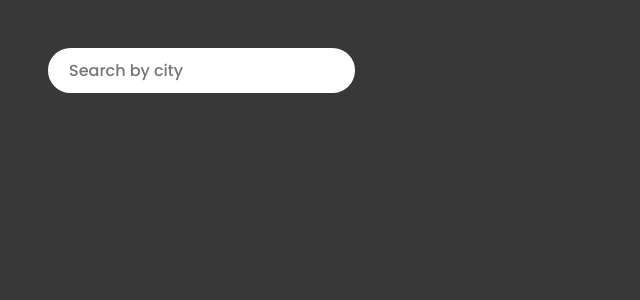
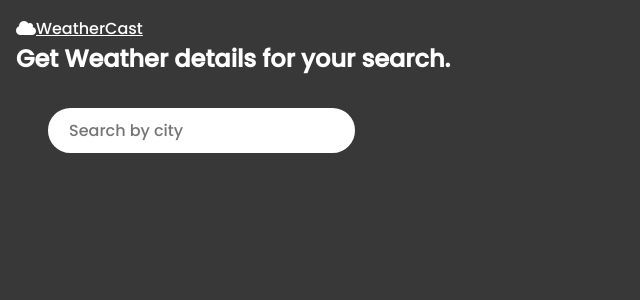
Before and after one commit to abhishekY2401/weather-app, a React (Create React App) app: page / in a window 1280 px wide. Shown: the top 300 px of the page, without its empty margins (0-640 px from the left). Built offline with nearby package versions, Linux system fonts and the light colour scheme.

Commit message:
revamped the structure of webpage

```diff
--- a/src/App.js
+++ b/src/App.js
@@ -27,7 +27,7 @@ function App() {
         })
         .then(data => {
           setWeatherData(data)
-          getImage()
+          // getImage()
           console.log(data)
           setError("");
         })
@@ -42,19 +42,41 @@ function App() {
     };
   };
 
-  const getImage = () => {
-    fetch(
-      `https://api.unsplash.com/search/photos/?query=${city}&client_id=${apiKeyImage}`
-    )
-      .then((response) => response.json())
-      .then((data) => {
-        setImage(data);
-      });
-  };
+  // Not fetching images because not required
+  // const getImage = () => {
+  //   fetch(
+  //     `https://api.unsplash.com/search/photos/?query=${city}&client_id=${apiKeyImage}`
+  //   )
+  //     .then((response) => response.json())
+  //     .then((data) => {
+  //       setImage(data);
+  //     });
+  // };
 
   return (
+    <div className="main-head">
       <div className="container">
-      {image &&
+        <main>
+          <header className="nav-bar">
+            <nav>
+              <i class="fas fa-cloud"></i>
+              <a href="/" className="heading">WeatherCast</a>
+            </nav>
+          </header>
+          <h2 className="head-2">Get Weather details for your search.</h2>
+          <input
+            type="search"
+            placeholder="Search by city"
+            onChange={(e) => setCity(e.target.value)}
+            value={city}
+            onKeyPress={getWeather}
+            className="input"
+          />
+        </main>
+      </div>
+
+      <div class="weat-data">
+        {/* {image &&
         <img
           src={
             image &&
@@ -64,20 +86,10 @@ function App() {
           }
           className="bg-img"
           alt="bg"
-      />}
-      <main>
-        <input
-          type="search"
-          placeholder="Search by city"
-          onChange={(e) => setCity(e.target.value)}
-          value={city}
-          onKeyPress={getWeather}
-          className="input"
-        />
-      </main>
+        />} */}
 
         {error &&
-      (<div>
+          (<div className="err">
             <Error404 />
           </div>)
         }
@@ -122,6 +134,7 @@ function App() {
         </div>)
         }
       </div>
+    </div>
   );
 }
 
```
Lines whose indentation alone changed are shown as unchanged.
